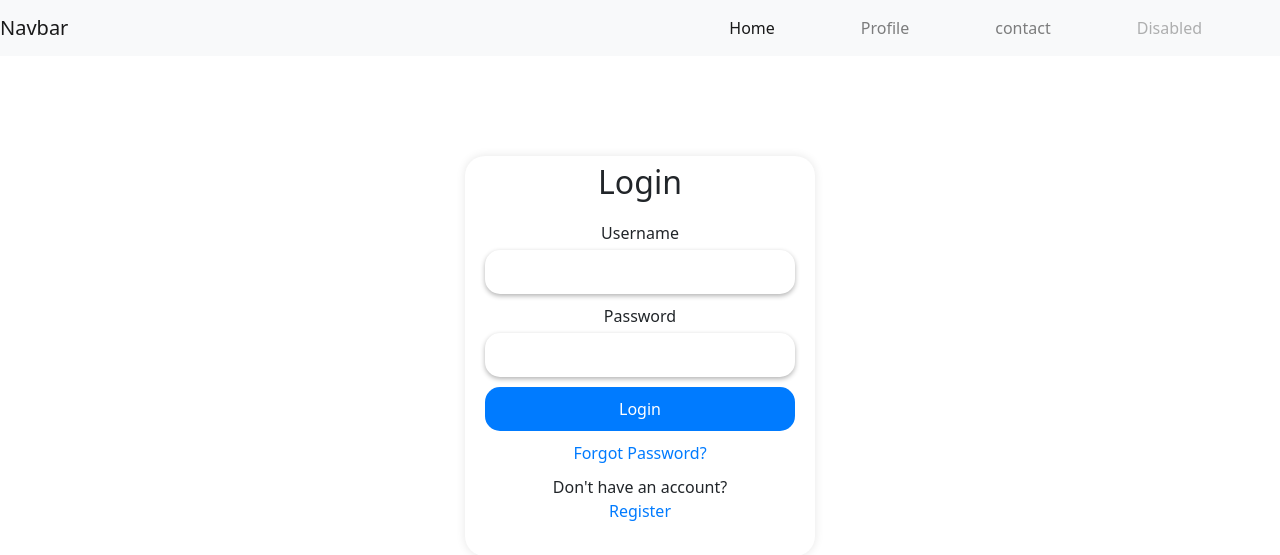
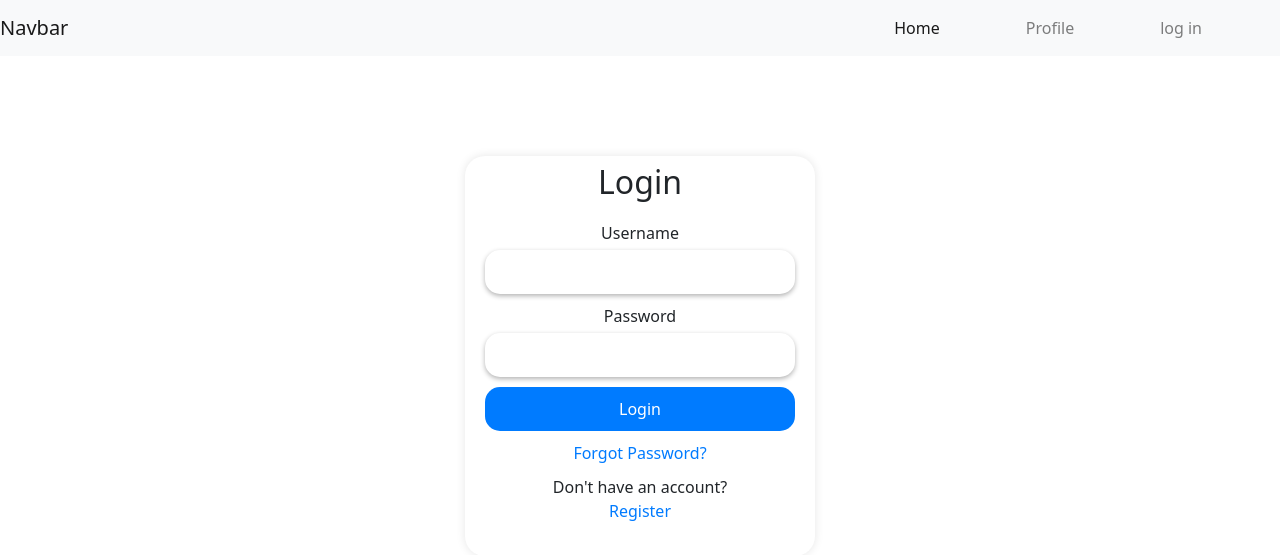
Before and after one commit to aritraChakraborty101/ShareNotes, a Django app: page /login/ in a window 1280 px wide. Shown: the top 555 px of the page. Run offline with Django 5.2, Linux system fonts and the light colour scheme; some libraries are stand-ins or nearby versions.

Commit message:
added login feature

```diff
--- a/sharenotes/base/urls.py
+++ b/sharenotes/base/urls.py
@@ -6,5 +6,6 @@ from . import views
 urlpatterns = [
     path('', views.home, name='home'),
     path('login/', views.loginPage, name='login'),
+    path('logout/', views.logoutUser, name='logout'),
     path('register/', views.register, name='register'),
 ]
--- a/sharenotes/base/views.py
+++ b/sharenotes/base/views.py
@@ -1,19 +1,23 @@
 from django.shortcuts import render, redirect
 from django.contrib.auth import authenticate, login, logout
 from django.contrib.auth.models import User
+from django.contrib.auth.decorators import login_required
 from django.contrib import messages
 
 # Create your views here.
 
+@login_required(login_url='login')
 def home(request):
-    return render(request, 'home.html')
+    context = {
+        'user': request.user
+    }
+    return render(request, 'home.html', context)
 
 
 def loginPage(request):
     if request.method == 'POST':
         username = request.POST.get('username')
         password = request.POST.get('password')
-        print(username, password)
 
         try:
             user = User.objects.get(username=username)
@@ -34,6 +38,9 @@ def loginPage(request):
 
     return render(request, 'login.html', context)
 
+def logoutUser(request):
+    logout(request)
+    return redirect('home')
 
 def register(request):
     return render(request, 'registration.html')
--- a/sharenotes/templates/navbar.html
+++ b/sharenotes/templates/navbar.html
@@ -9,17 +9,21 @@
     <div class="collapse navbar-collapse" id="navbarNav">
       <ul class="navbar-nav">
         <li class="nav-item active">
-          <a class="nav-link" href="#">Home <span class="sr-only">(current)</span></a>
+          <a class="nav-link" href="{% url 'home' %}">Home <span class="sr-only">(current)</span></a>
         </li>
+
         <li class="nav-item">
-          <a class="nav-link" href="#">Profile</a>
+          <a class="nav-link" href="">Profile</a>
         </li>
+        {% if user.is_authenticated %}
         <li class="nav-item">
-          <a class="nav-link" href="#">contact</a>
+          <a class="nav-link" href="{% url 'logout' %}">log out</a>
         </li>
+        {% else %}
         <li class="nav-item">
-          <a class="nav-link disabled" href="#" tabindex="-1" aria-disabled="true">Disabled</a>
+          <a class="nav-link" href="{% url 'login' %}">log in</a>
         </li>
+        {% endif %}
       </ul>
     </div>
   </nav>
```
Also changed, not shown: sharenotes/db.sqlite3.
